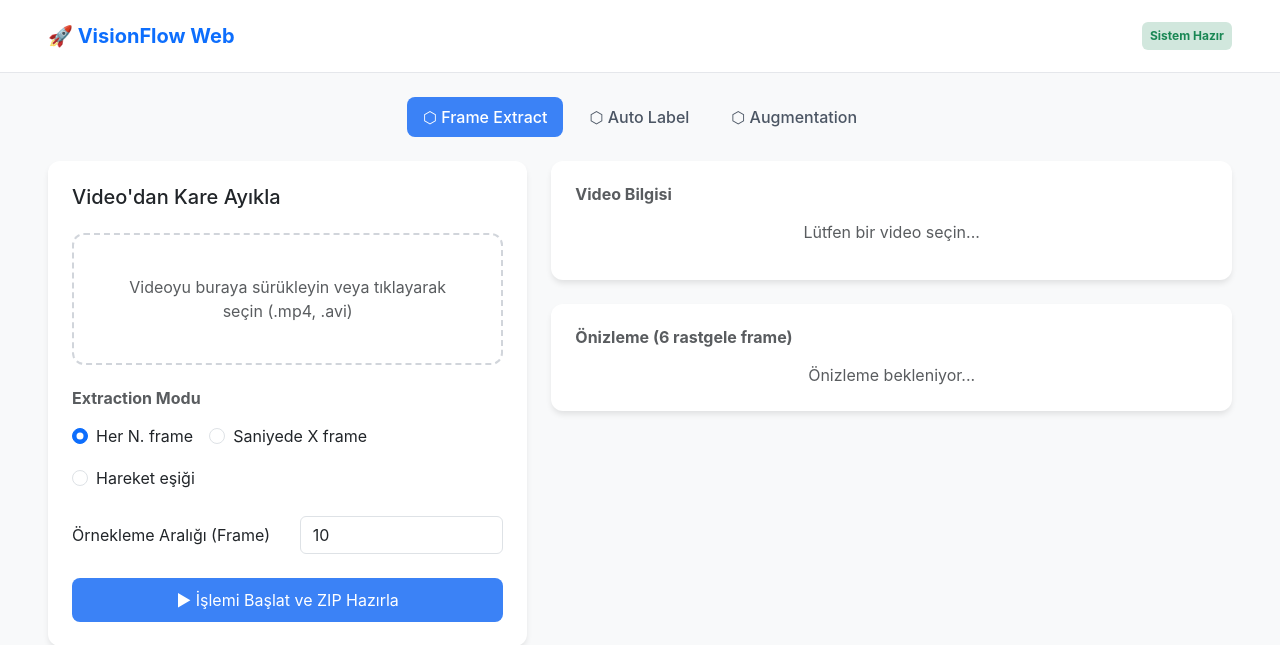
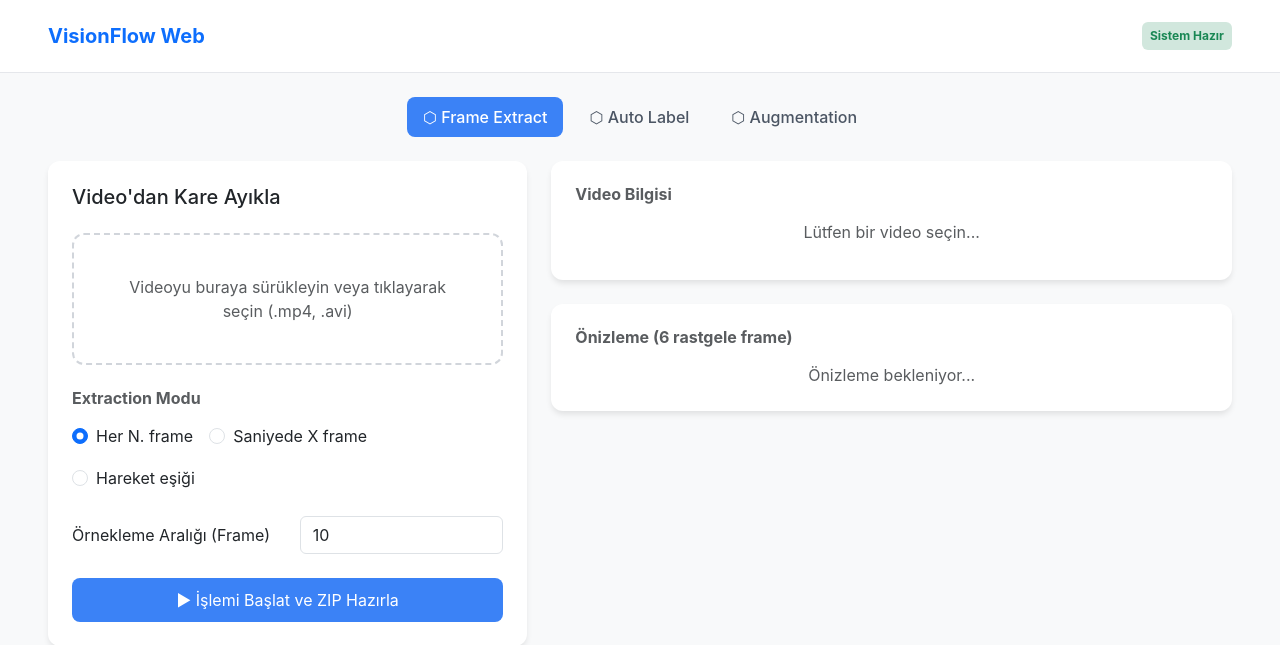
Before and after one commit to elifnurgunay/VisionFlow-Web, a Flask app: page / in a window 1280 px wide. Shown: the top 645 px of the page. Run offline with Flask 3, Linux system fonts and the light colour scheme.

Commit message:
Emojiler silindi.

```diff
--- a/templates/index.html
+++ b/templates/index.html
@@ -23,7 +23,7 @@
 
 <nav class="navbar navbar-expand-lg py-3">
     <div class="container-fluid px-5">
-        <a class="navbar-brand fw-bold text-primary" href="#">🚀 VisionFlow Web</a>
+        <a class="navbar-brand fw-bold text-primary" href="#"> VisionFlow Web</a>
         <div class="ms-auto">
             <span class="badge bg-success-subtle text-success p-2">Sistem Hazır</span>
         </div>
@@ -283,7 +283,7 @@
                                 </div>
                             </div>
 
-                            <button type="submit" class="btn btn-warning w-100 fw-bold text-dark fs-5 py-2">🚀 Gelişmiş Çoğaltmayı Başlat</button>
+                            <button type="submit" class="btn btn-warning w-100 fw-bold text-dark fs-5 py-2"> Gelişmiş Çoğaltmayı Başlat</button>
                         </form>
                     </div>
                 </div>
```
